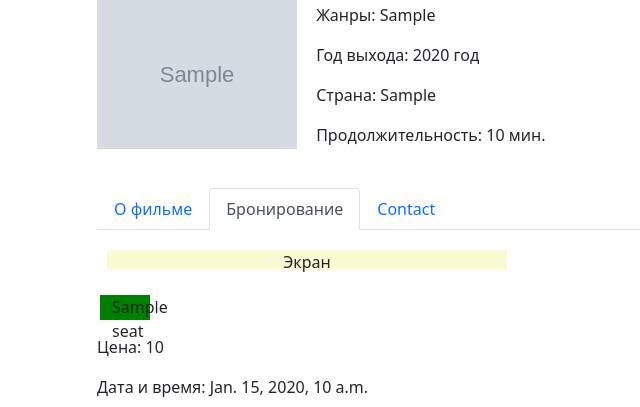
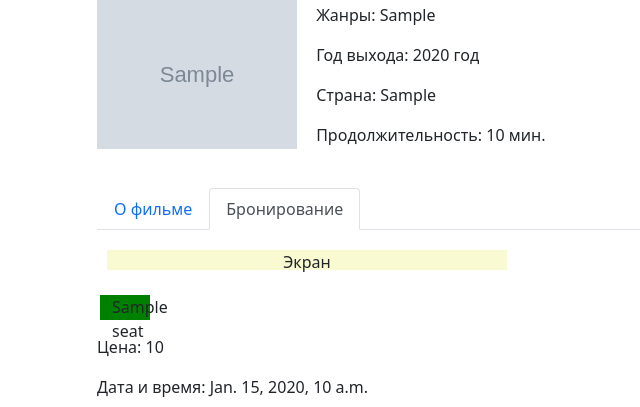
Before and after one commit to LordVader23/tcp_course_project, a Django app: template tcp_cp_root/templates/main/detail.html in a window 1280 px wide. Shown: the part 145-552 px from the top of the page, without its empty margins (107-747 px from the left). Run offline with Django 4.2, Linux system fonts and the light colour scheme; the template is opened without the code that fills it: most values are stand-ins (such as "Sample title", 1, 10 or a date in 2020); grey boxes marked "Sample" are stand-in pictures; parts of the project's set-up code (start-up, migrations or seed data) failed here and were passed over; some libraries are stand-ins or nearby versions.

Commit message:
Some fix

```diff
--- a/tcp_cp_root/templates/main/detail.html
+++ b/tcp_cp_root/templates/main/detail.html
@@ -31,7 +31,6 @@
         <div class="nav nav-tabs" id="nav-tab" role="tablist">
             <button class="nav-link" id="nav-description-tab" data-bs-toggle="tab" data-bs-target="#nav-description" type="button" role="tab" aria-controls="nav-description" aria-selected="true">О фильме</button>
             <button class="nav-link active" id="nav-booking-tab" data-bs-toggle="tab" data-bs-target="#nav-booking" type="button" role="tab" aria-controls="nav-booking" aria-selected="false">Бронирование</button>
-            <button class="nav-link" id="nav-contact-tab" data-bs-toggle="tab" data-bs-target="#nav-contact" type="button" role="tab" aria-controls="nav-contact" aria-selected="false">Contact</button>
         </div>
         </nav>
         <div class="tab-content mt-2" id="nav-tabContent">
@@ -94,7 +93,7 @@
                     <p>Чтобы забронировать билеты вы должны сначала авторизироваться!</p>
                 {% endif %}
             </div>
-            <div class="tab-pane fade" id="nav-contact" role="tabpanel" aria-labelledby="nav-contact-tab">...</div>
+
         </div>
     </div>
 
```
